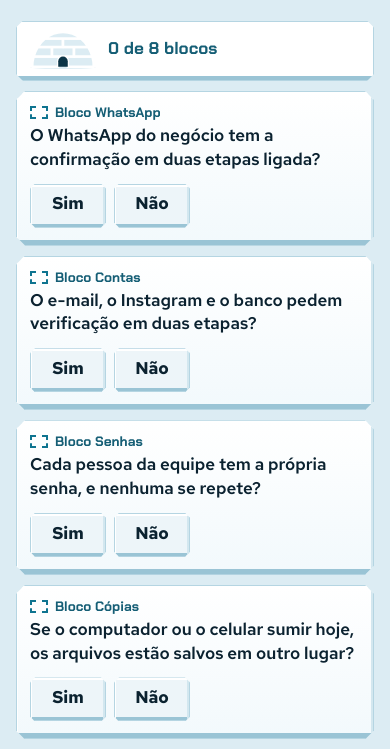
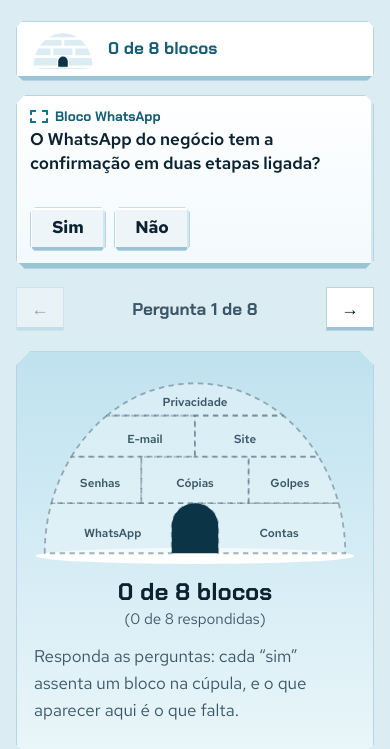
Before and after one commit to Seiabras/linu-seguro, a plain HTML site: page index.html in a window 390 px wide. Shown: the part 1365-2114 px from the top of the page. Drawn offline with Linux system fonts and the light colour scheme.

Commit message:
Raio-X no celular: um bloco por vez, de lado, e responder leva ao próximo

```diff
--- a/css/estilo.css
+++ b/css/estilo.css
@@ -212,6 +212,19 @@ b, strong { font-weight: 700; }
 .raiox-grade { display: grid; gap: 20px; }
 .raiox-grade > * { min-width: 0; }
 .perguntas { display: grid; gap: var(--jw); align-content: start; }
+.perguntas-faixa { display: contents; }
+.perguntas-nav[hidden] { display: none; }
+/* no celular, os oito blocos viram cartões de lado, um por vez (11/11/2026): o raio-X cabe numa tela e pouco */
+@media (max-width: 699px) {
+  .perguntas-faixa.em-cartoes { display: flex; gap: 12px; overflow-x: auto; scroll-snap-type: x mandatory; overscroll-behavior-x: contain; scrollbar-width: none; padding: 4px 0 8px; }
+  .perguntas-faixa.em-cartoes::-webkit-scrollbar { display: none; }
+  .perguntas-faixa.em-cartoes .pergunta { flex: 0 0 100%; scroll-snap-align: start; align-content: space-between; min-height: 170px; }
+  .perguntas-nav { display: flex; align-items: center; justify-content: space-between; gap: 12px; font-family: "Chakra Petch", sans-serif; font-weight: 700; color: var(--tinta-suave); }
+  .perguntas-seta { min-width: 48px; min-height: 44px; border: 0; background: var(--bloco); box-shadow: inset 0 0 0 1px var(--aresta), inset 0 -4px 0 var(--sombra); color: var(--tinta); font: 700 1.1rem "Chakra Petch", sans-serif; cursor: pointer; transition: opacity .2s ease-out, transform .15s ease-out; }
+  .perguntas-seta:active { transform: translateY(2px); }
+  .perguntas-seta:disabled { opacity: .35; cursor: default; }
+  .perguntas-seta:focus-visible { outline: 3px solid var(--foco); outline-offset: 2px; }
+}
 .pergunta { --c: 9px; margin: 0; padding: 12px 14px 18px; border: 0; min-inline-size: 0; display: flex; flex-wrap: wrap; align-items: center; gap: 8px; }
 .pergunta legend { float: left; width: 100%; padding: 0; margin-bottom: 4px; font-weight: 600; line-height: 1.4; }
 .pergunta legend small { display: block; color: var(--tinta-suave); font-size: .88rem; font-weight: 500; }
--- a/index.html
+++ b/index.html
@@ -138,6 +138,7 @@
               </svg>
               <span data-raiox-mini>0 de 8 blocos</span>
             </div>
+            <div class="perguntas-faixa">
             <fieldset class="pergunta bloco" data-pergunta="whats">
               <legend><span class="pergunta-bloco">Bloco WhatsApp</span>O WhatsApp do negócio tem a confirmação em duas etapas ligada?</legend>
               <label><input type="radio" name="rx-whats" value="sim"><span>Sim</span></label>
@@ -179,6 +180,13 @@
               <label><input type="radio" name="rx-privacidade" value="sim"><span>Sim</span></label>
               <label><input type="radio" name="rx-privacidade" value="nao"><span>Não</span></label>
             </fieldset>
+            </div>
+            <!-- só no celular (11/11/2026): um bloco por vez, de lado; responder já leva ao próximo -->
+            <div class="perguntas-nav" data-perguntas-nav hidden>
+              <button type="button" class="perguntas-seta" data-perguntas-ir="-1" aria-label="Pergunta anterior">←</button>
+              <span data-perguntas-pos aria-live="polite">Pergunta 1 de 8</span>
+              <button type="button" class="perguntas-seta" data-perguntas-ir="1" aria-label="Próxima pergunta">→</button>
+            </div>
           </div>
           <div class="raiox-resultado" aria-live="polite">
             <div class="raiox-ceu">
--- a/js/seguro.js
+++ b/js/seguro.js
@@ -400,5 +400,47 @@
   });
   lerRaiox();
 
+  // No celular (11/11/2026): os blocos em cartões de lado, um por vez. Responder leva ao próximo sem resposta; as setas
+  // e o deslizar também andam. No tablet e no computador fica a grade de antes.
+  var rxFaixa = document.querySelector(".perguntas-faixa");
+  var rxNav = document.querySelector("[data-perguntas-nav]");
+  var rxPos = document.querySelector("[data-perguntas-pos]");
+  var rxSetas = document.querySelectorAll("[data-perguntas-ir]");
+  var rxCelular = window.matchMedia("(max-width: 699px)");
+  function rxInicio(i) { return perguntas[i].offsetLeft - perguntas[0].offsetLeft; }
+  function rxAtual() {
+    var melhor = 0;
+    for (var i = 1; i < perguntas.length; i++) if (Math.abs(rxInicio(i) - rxFaixa.scrollLeft) < Math.abs(rxInicio(melhor) - rxFaixa.scrollLeft)) melhor = i;
+    return melhor;
+  }
+  function rxIr(i) {
+    i = Math.max(0, Math.min(perguntas.length - 1, i));
+    rxFaixa.scrollTo({ left: rxInicio(i), behavior: menosMovimento.matches ? "auto" : "smooth" });
+  }
+  function rxMarcar() {
+    var i = rxAtual();
+    rxPos.textContent = "Pergunta " + (i + 1) + " de " + perguntas.length;
+    rxSetas[0].disabled = i === 0;
+    rxSetas[1].disabled = i === perguntas.length - 1;
+  }
+  function rxModo() {
+    rxFaixa.classList.toggle("em-cartoes", rxCelular.matches);
+    rxNav.hidden = !rxCelular.matches;
+    if (rxCelular.matches) rxMarcar();
+  }
+  rxSetas.forEach(function (b) { b.addEventListener("click", function () { rxIr(rxAtual() + Number(b.dataset.perguntasIr)); }); });
+  rxFaixa.addEventListener("scroll", function () { if (rxCelular.matches) rxMarcar(); }, { passive: true });
+  perguntas.forEach(function (f, i) {
+    f.addEventListener("change", function () {
+      if (!rxCelular.matches) return;
+      var ordem = Array.prototype.slice.call(perguntas, i + 1).concat(Array.prototype.slice.call(perguntas, 0, i));
+      var prox = ordem.filter(function (p) { return !p.querySelector("input:checked"); })[0];
+      // espera o bloco assentar no iglu antes de passar
+      if (prox) setTimeout(function () { rxIr(Array.prototype.indexOf.call(perguntas, prox)); }, 450);
+    });
+  });
+  if (rxCelular.addEventListener) rxCelular.addEventListener("change", rxModo);
+  rxModo();
+
   mostrarPacote();
 })();
```
Also changed, not shown: 1 other file.
